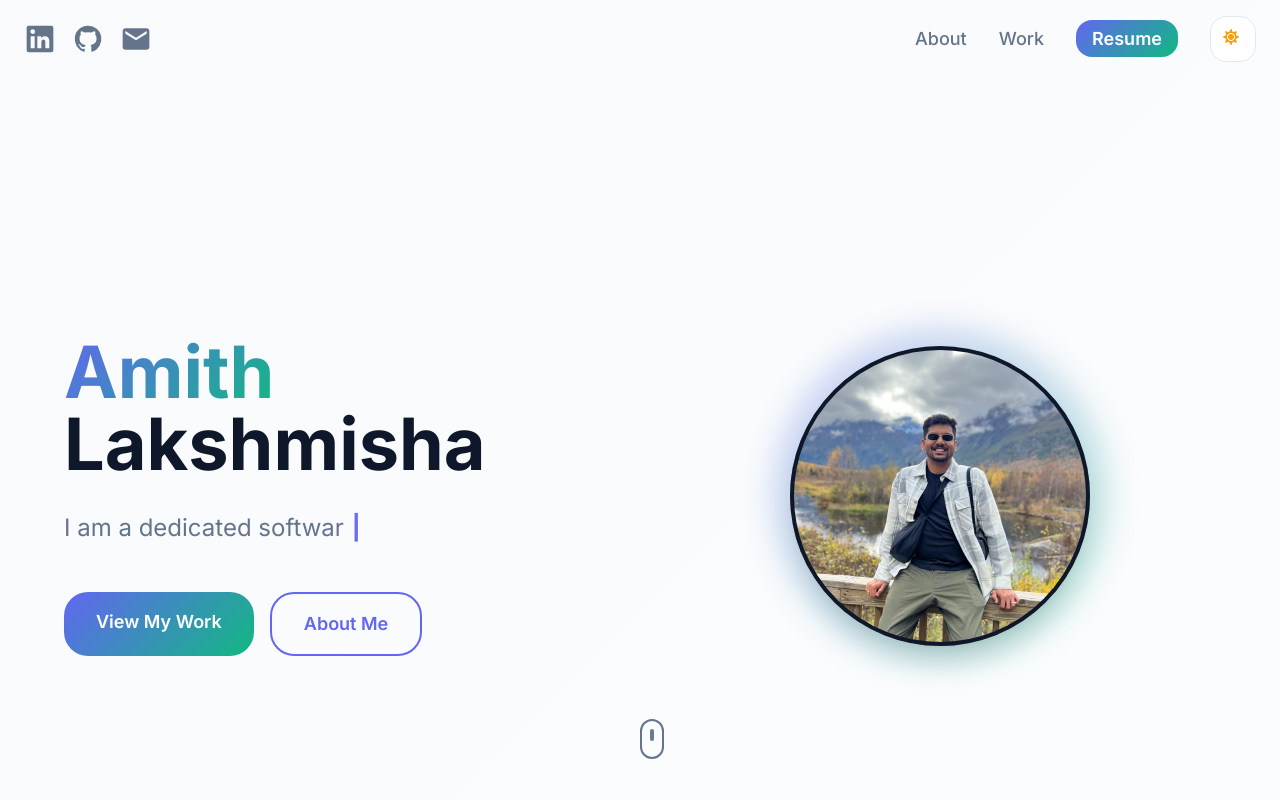
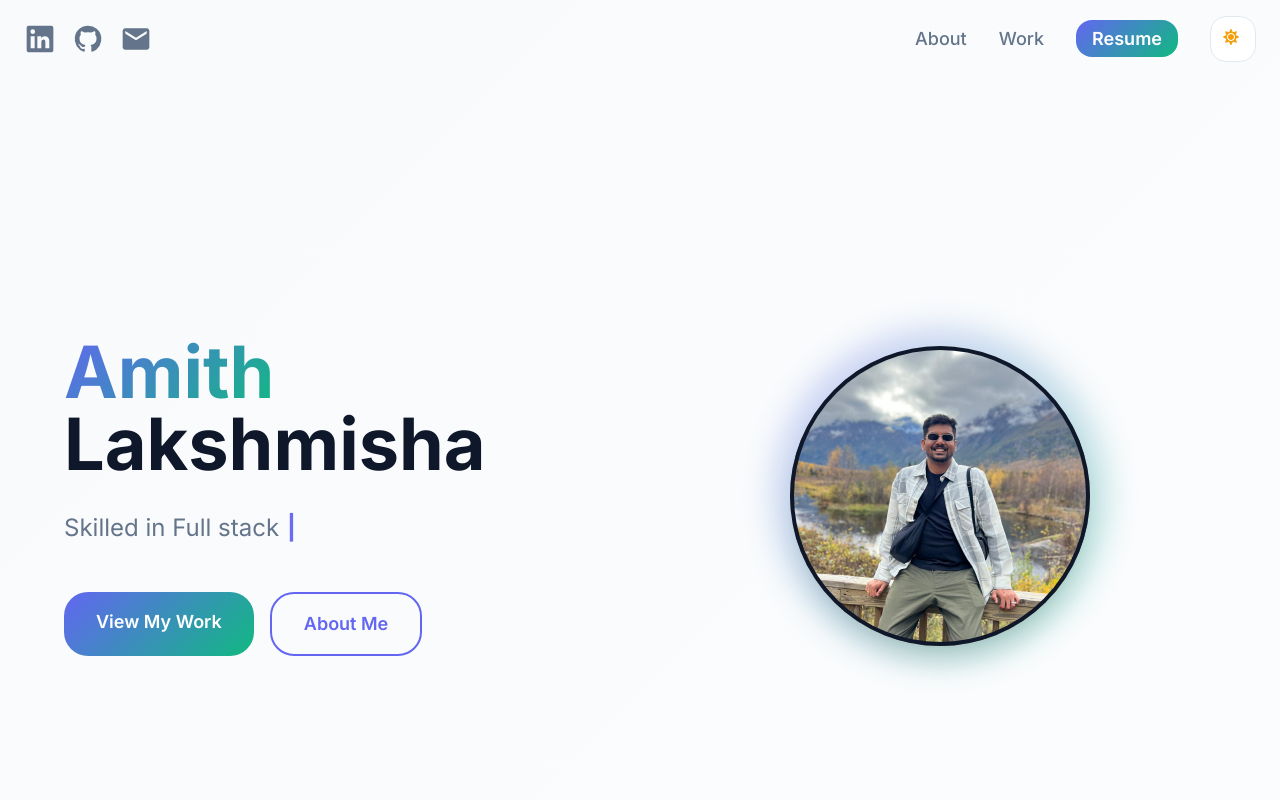
Before and after one commit to amithlakshmisha/amithlakshmisha.github.io, a Next.js app: page / in a window 1280 px wide. Shown: the top 800 px of the page. Built offline with nearby package versions, Linux system fonts and the light colour scheme.

Commit message:
remove dedicated

```diff
--- a/app/components/aboutSection.tsx
+++ b/app/components/aboutSection.tsx
@@ -6,7 +6,7 @@ const AboutSection = () => (
       <div className="space-y-6">
         <div className="bg-card rounded-3xl p-8 shadow-card-lg border border-border hover:shadow-card-xl transition-all duration-300">
           <p className="text-lg leading-relaxed text-muted">
-            I am a dedicated <span className="text-primary font-semibold">Full Stack Engineer</span> with expertise in modern web technologies, including React, Angular, Node.js, and Python. Skilled in both frontend and backend development, I focus on building scalable, user-friendly applications that deliver real impact.
+            <span className="text-primary font-semibold">Full Stack Engineer</span> with expertise in modern web technologies, including React, Angular, Node.js, and Python. Skilled in both frontend and backend development, I focus on building scalable, user-friendly applications that deliver real impact.
           </p>
         </div>
 
--- a/app/components/homeSection.tsx
+++ b/app/components/homeSection.tsx
@@ -9,7 +9,6 @@ const HomeSection = () => {
   const [typingSpeed, setTypingSpeed] = useState(100);
 
   const texts = useMemo(() => [
-    "I am a dedicated software engineer.",
     "Skilled in Full stack development.",
     "Committed to continuous learning in AI.",
     "Passionate about Web development.",
@@ -101,13 +100,6 @@ const HomeSection = () => {
           </div>
         </div>
       </div>
-
-      {/* Scroll Indicator */}
-      <div className="absolute bottom-8 left-1/2 transform -translate-x-1/2 animate-bounce">
-        <div className="w-6 h-10 border-2 border-muted rounded-full flex justify-center">
-          <div className="w-1 h-3 bg-muted rounded-full mt-2 animate-pulse"></div>
-        </div>
-      </div>
     </section>
   );
 };
```
